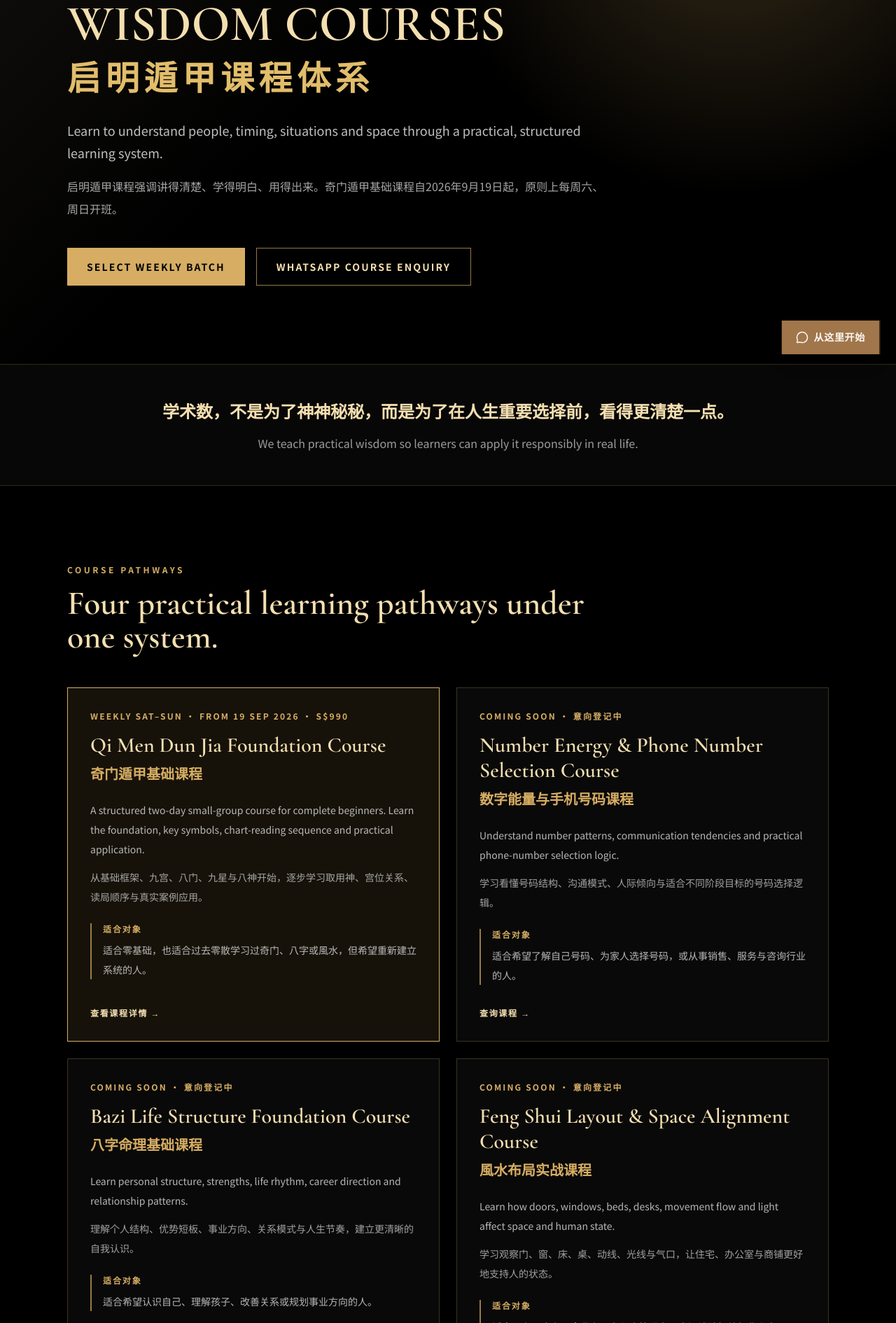
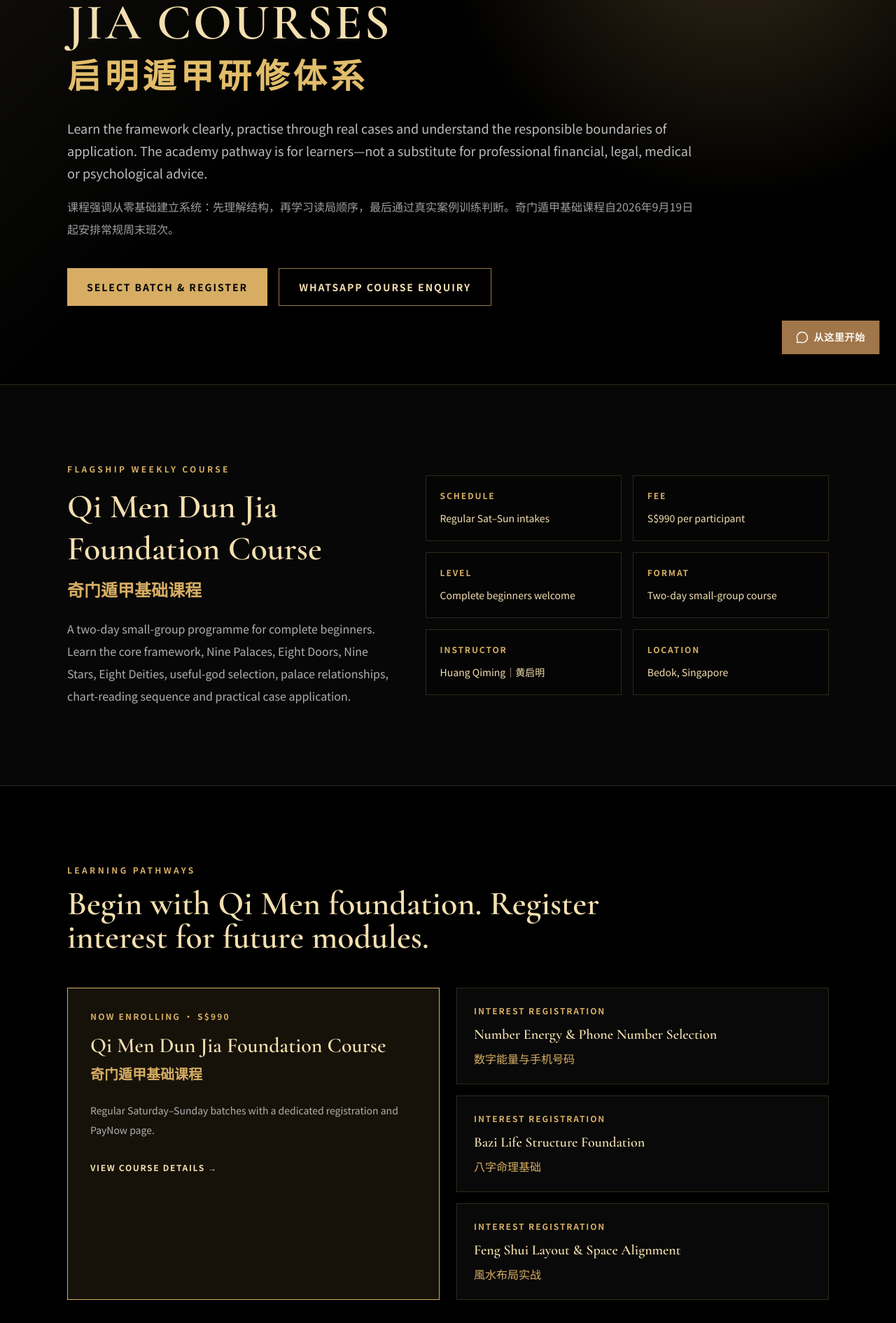
Before and after one commit to BODHIWONG/qmfeng-website, a Next.js app: page /courses in a window 1280 px wide. Shown: the part 270-2160 px from the top of the page at 70% size. Built offline with nearby package versions, Linux system fonts and the light colour scheme.

Commit message:
Refine academy page around weekly flagship course

```diff
--- a/app/courses/page.tsx
+++ b/app/courses/page.tsx
@@ -6,49 +6,28 @@ import Footer from "@/components/footer";
 import FloatingActions from "@/components/floating-actions";
 
 export const metadata: Metadata = {
-  title: "Qimen Strategy Courses Singapore｜启明遁甲课程体系",
+  title: "Qimen Strategy Academy Singapore｜Weekly Qi Men Dun Jia Courses",
   description:
-    "启明遁甲 Qimen Strategy 新加坡东方智慧实战课程。奇门遁甲基础课程自2026年9月19日起每周六、周日开班，适合零基础，费用S$990。另设数字能量、八字与風水课程意向登记。",
-  keywords: ["Qimen Strategy courses Singapore", "Qi Men Dun Jia course Singapore", "奇门遁甲课程新加坡", "启明遁甲课程"],
+    "Qimen Strategy Academy provides structured Qi Men Dun Jia courses in Singapore. The two-day foundation course offers regular Saturday–Sunday intakes from 19 September 2026 at S$990 per participant.",
+  keywords: [
+    "Qimen Strategy Academy Singapore",
+    "Qi Men Dun Jia course Singapore",
+    "Weekly Qi Men course Singapore",
+    "Qi Men foundation class Singapore",
+    "奇门遁甲课程新加坡",
+    "启明遁甲研修",
+  ],
   alternates: { canonical: "https://www.qmfeng.com/courses" },
 };
 
-const WA_LINK = "https://wa.me/6589593499?text=Hello%20Qimen%20Strategy%2C%20I%20would%20like%20to%20enquire%20about%20your%20courses%20in%20Singapore.";
+const WA_LINK =
+  "https://wa.me/6589593499?text=Hello%20Qimen%20Strategy%20Academy%2C%20I%20would%20like%20to%20enquire%20about%20your%20courses%20in%20Singapore.";
 const REGISTER_LINK = "/course-registration?course=qimen-foundation&batch=2026-09-19";
 
-const courses = [
-  {
-    title: "Qi Men Dun Jia Foundation Course", zh: "奇门遁甲基础课程",
-    status: "Weekly Sat–Sun · From 19 Sep 2026 · S$990", featured: true,
-    body: "A structured two-day small-group course for complete beginners. Learn the foundation, key symbols, chart-reading sequence and practical application.",
-    bodyZh: "从基础框架、九宫、八门、九星与八神开始，逐步学习取用神、宫位关系、读局顺序与真实案例应用。",
-    suitable: "适合零基础，也适合过去零散学习过奇门、八字或風水，但希望重新建立系统的人。",
-    href: "/qi-men-dun-jia-course-singapore", cta: "查看课程详情",
-  },
-  {
-    title: "Number Energy & Phone Number Selection Course", zh: "数字能量与手机号码课程",
-    status: "Coming Soon · 意向登记中", featured: false,
-    body: "Understand number patterns, communication tendencies and practical phone-number selection logic.",
-    bodyZh: "学习看懂号码结构、沟通模式、人际倾向与适合不同阶段目标的号码选择逻辑。",
-    suitable: "适合希望了解自己号码、为家人选择号码，或从事销售、服务与咨询行业的人。",
-    href: WA_LINK, cta: "查询课程",
-  },
-  {
-    title: "Bazi Life Structure Foundation Course", zh: "八字命理基础课程",
-    status: "Coming Soon · 意向登记中", featured: false,
-    body: "Learn personal structure, strengths, life rhythm, career direction and relationship patterns.",
-    bodyZh: "理解个人结构、优势短板、事业方向、关系模式与人生节奏，建立更清晰的自我认识。",
-    suitable: "适合希望认识自己、理解孩子、改善关系或规划事业方向的人。",
-    href: WA_LINK, cta: "查询课程",
-  },
-  {
-    title: "Feng Shui Layout & Space Alignment Course", zh: "風水布局实战课程",
-    status: "Coming Soon · 意向登记中", featured: false,
-    body: "Learn how doors, windows, beds, desks, movement flow and light affect space and human state.",
-    bodyZh: "学习观察门、窗、床、桌、动线、光线与气口，让住宅、办公室与商铺更好地支持人的状态。",
-    suitable: "适合屋主、店主、企业主、办公室管理者及空间设计相关行业人士。",
-    href: WA_LINK, cta: "查询课程",
-  },
+const upcoming = [
+  ["Number Energy & Phone Number Selection", "数字能量与手机号码", "Interest registration"],
+  ["Bazi Life Structure Foundation", "八字命理基础", "Interest registration"],
+  ["Feng Shui Layout & Space Alignment", "風水布局实战", "Interest registration"],
 ];
 
 export default function CoursesPage() {
@@ -58,53 +37,101 @@ export default function CoursesPage() {
         <Navbar />
         <main>
           <section className="relative overflow-hidden px-4 pb-20 pt-32 md:pb-28 md:pt-40">
-            <div className="absolute inset-0 bg-[radial-gradient(circle_at_82%_16%,rgba(214,173,99,0.24),transparent_34%),linear-gradient(135deg,rgba(244,223,176,0.08),transparent_42%)]" />
+            <div className="absolute inset-0 bg-[radial-gradient(circle_at_82%_16%,rgba(214,173,99,0.25),transparent_34%),linear-gradient(135deg,rgba(244,223,176,0.08),transparent_42%)]" />
             <div className="container relative mx-auto max-w-6xl">
-              <p className="text-xs font-bold uppercase tracking-[0.34em] text-[#d6ad63]">Qimen Strategy Courses · Singapore</p>
-              <h1 className="mt-5 max-w-5xl text-4xl font-semibold uppercase leading-none text-[#f4dfb0] md:text-7xl">Practical Eastern Wisdom Courses</h1>
-              <h2 className="mt-5 text-3xl font-semibold tracking-[0.14em] text-[#e2bd6b] md:text-5xl">启明遁甲课程体系</h2>
-              <p className="mt-8 max-w-3xl text-lg leading-8 text-white/75">Learn to understand people, timing, situations and space through a practical, structured learning system.</p>
-              <p className="mt-4 max-w-3xl leading-8 text-white/65">启明遁甲课程强调讲得清楚、学得明白、用得出来。奇门遁甲基础课程自2026年9月19日起，原则上每周六、周日开班。</p>
+              <p className="text-xs font-bold uppercase tracking-[0.30em] text-[#d6ad63]">Qimen Strategy Academy · Singapore</p>
+              <h1 className="mt-5 max-w-5xl text-4xl font-semibold uppercase leading-[0.98] tracking-[0.04em] text-[#f4dfb0] md:text-7xl">
+                Structured Qi Men Dun Jia Courses
+              </h1>
+              <h2 className="mt-5 text-3xl font-semibold tracking-[0.12em] text-[#e2bd6b] md:text-5xl">启明遁甲研修体系</h2>
+              <p className="mt-8 max-w-4xl text-lg leading-8 text-white/74">
+                Learn the framework clearly, practise through real cases and understand the responsible boundaries of application. The academy pathway is for learners—not a substitute for professional financial, legal, medical or psychological advice.
+              </p>
+              <p className="mt-4 max-w-4xl leading-8 text-white/62">
+                课程强调从零基础建立系统：先理解结构，再学习读局顺序，最后通过真实案例训练判断。奇门遁甲基础课程自2026年9月19日起安排常规周末班次。
+              </p>
               <div className="mt-10 flex flex-col gap-4 sm:flex-row">
-                <Link href={REGISTER_LINK} className="inline-flex items-center justify-center bg-[#d6ad63] px-7 py-4 text-sm font-bold uppercase tracking-[0.15em] text-black hover:bg-[#f4dfb0]">Select Weekly Batch</Link>
-                <a href={WA_LINK} target="_blank" rel="noopener noreferrer" className="inline-flex items-center justify-center border border-[#d6ad63]/70 px-7 py-4 text-sm font-bold uppercase tracking-[0.15em] text-[#f4dfb0] hover:bg-[#d6ad63]/10">WhatsApp Course Enquiry</a>
+                <Link href={REGISTER_LINK} className="inline-flex items-center justify-center bg-[#d6ad63] px-7 py-4 text-sm font-bold uppercase tracking-[0.14em] text-black hover:bg-[#f4dfb0]">
+                  Select Batch & Register
+                </Link>
+                <a href={WA_LINK} target="_blank" rel="noopener noreferrer" className="inline-flex items-center justify-center border border-[#d6ad63]/70 px-7 py-4 text-sm font-bold uppercase tracking-[0.14em] text-[#f4dfb0] hover:bg-[#d6ad63]/10">
+                  WhatsApp Course Enquiry
+                </a>
               </div>
             </div>
           </section>
 
-          <section className="border-y border-[#d6ad63]/20 bg-[#070707] px-4 py-12">
-            <div className="container mx-auto max-w-5xl text-center"><p className="text-xl font-semibold leading-9 text-[#f4dfb0] md:text-2xl">学术数，不是为了神神秘秘，而是为了在人生重要选择前，看得更清楚一点。</p><p className="mt-4 text-white/60">We teach practical wisdom so learners can apply it responsibly in real life.</p></div>
+          <section className="border-y border-[#d6ad63]/20 bg-[#070707] px-4 py-20 md:py-28">
+            <div className="container mx-auto grid max-w-6xl gap-10 lg:grid-cols-[0.9fr_1.1fr] lg:items-center">
+              <div>
+                <p className="text-xs font-bold uppercase tracking-[0.28em] text-[#d6ad63]">Flagship Weekly Course</p>
+                <h2 className="mt-4 text-3xl font-semibold leading-tight text-[#f4dfb0] md:text-5xl">Qi Men Dun Jia Foundation Course</h2>
+                <p className="mt-3 text-2xl font-semibold text-[#d6ad63]">奇门遁甲基础课程</p>
+                <p className="mt-6 text-base leading-8 text-white/68">
+                  A two-day small-group programme for complete beginners. Learn the core framework, Nine Palaces, Eight Doors, Nine Stars, Eight Deities, useful-god selection, palace relationships, chart-reading sequence and practical case application.
+                </p>
+              </div>
+              <div className="grid gap-4 sm:grid-cols-2">
+                {[
+                  ["Schedule", "Regular Sat–Sun intakes"],
+                  ["Fee", "S$990 per participant"],
+                  ["Level", "Complete beginners welcome"],
+                  ["Format", "Two-day small-group course"],
+                  ["Instructor", "Huang Qiming｜黄启明"],
+                  ["Location", "Bedok, Singapore"],
+                ].map(([label, value]) => (
+                  <div key={label} className="border border-[#d6ad63]/20 bg-black/35 p-5">
+                    <p className="text-xs font-bold uppercase tracking-[0.16em] text-[#d6ad63]">{label}</p>
+                    <p className="mt-3 text-sm leading-6 text-[#f4dfb0]">{value}</p>
+                  </div>
+                ))}
+              </div>
+            </div>
           </section>
 
           <section className="px-4 py-20 md:py-28">
             <div className="container mx-auto max-w-6xl">
-              <p className="text-xs font-bold uppercase tracking-[0.3em] text-[#d6ad63]">Course Pathways</p>
-              <h2 className="mt-4 max-w-3xl text-3xl font-semibold text-[#f4dfb0] md:text-5xl">Four practical learning pathways under one system.</h2>
+              <p className="text-xs font-bold uppercase tracking-[0.28em] text-[#d6ad63]">Learning Pathways</p>
+              <h2 className="mt-4 max-w-4xl text-3xl font-semibold text-[#f4dfb0] md:text-5xl">
+                Begin with Qi Men foundation. Register interest for future modules.
+              </h2>
               <div className="mt-12 grid gap-6 md:grid-cols-2">
-                {courses.map((course) => {
-                  const external = course.href.startsWith("http");
-                  const card = <article className={`flex h-full flex-col border p-7 md:p-8 ${course.featured ? "border-[#d6ad63] bg-[#d6ad63]/10" : "border-[#d6ad63]/25 bg-white/[0.035]"}`}>
-                    <p className="text-xs font-bold uppercase tracking-[0.18em] text-[#d6ad63]">{course.status}</p>
-                    <h3 className="mt-4 text-2xl font-semibold text-[#f4dfb0] md:text-3xl">{course.title}</h3><p className="mt-2 text-xl font-semibold text-[#d6ad63]">{course.zh}</p>
-                    <p className="mt-6 text-sm leading-7 text-white/70">{course.body}</p><p className="mt-3 text-sm leading-7 text-white/62">{course.bodyZh}</p>
-                    <div className="mt-6 border-l-2 border-[#d6ad63]/70 pl-4"><p className="text-xs font-bold uppercase tracking-[0.16em] text-[#d6ad63]">适合对象</p><p className="mt-2 text-sm leading-7 text-white/70">{course.suitable}</p></div>
-                    <span className="mt-auto pt-8 text-xs font-bold uppercase tracking-[0.14em] text-[#f4dfb0]">{course.cta} →</span>
-                  </article>;
-                  return external ? <a key={course.title} href={course.href} target="_blank" rel="noopener noreferrer">{card}</a> : <Link key={course.title} href={course.href}>{card}</Link>;
-                })}
+                <Link href="/qi-men-dun-jia-course-singapore" className="border border-[#d6ad63] bg-[#d6ad63]/10 p-8 transition hover:bg-[#d6ad63]/15">
+                  <p className="text-xs font-bold uppercase tracking-[0.18em] text-[#d6ad63]">Now Enrolling · S$990</p>
+                  <h3 className="mt-4 text-3xl font-semibold text-[#f4dfb0]">Qi Men Dun Jia Foundation Course</h3>
+                  <p className="mt-2 text-xl font-semibold text-[#d6ad63]">奇门遁甲基础课程</p>
+                  <p className="mt-6 text-sm leading-7 text-white/66">Regular Saturday–Sunday batches with a dedicated registration and PayNow page.</p>
+                  <p className="mt-8 text-xs font-bold uppercase tracking-[0.14em] text-[#f4dfb0]">View Course Details →</p>
+                </Link>
+                <div className="space-y-4">
+                  {upcoming.map(([title, zh, status]) => (
+                    <a key={title} href={WA_LINK} target="_blank" rel="noopener noreferrer" className="block border border-[#d6ad63]/20 bg-white/[0.035] p-6 transition hover:border-[#d6ad63]/60">
+                      <p className="text-xs font-bold uppercase tracking-[0.16em] text-[#d6ad63]">{status}</p>
+                      <h3 className="mt-3 text-xl font-semibold text-[#f4dfb0]">{title}</h3>
+                      <p className="mt-2 text-[#d6ad63]">{zh}</p>
+                    </a>
+                  ))}
+                </div>
               </div>
             </div>
           </section>
 
           <section className="px-4 pb-24">
-            <div className="container mx-auto max-w-4xl border border-[#d6ad63]/40 bg-[#d6ad63]/10 p-8 text-center md:p-12">
-              <p className="text-xs font-bold uppercase tracking-[0.3em] text-[#d6ad63]">Weekly Qi Men Course</p><h2 className="mt-5 text-3xl font-semibold text-[#f4dfb0] md:text-5xl">Choose your preferred weekend.</h2>
-              <p className="mx-auto mt-6 max-w-2xl leading-8 text-white/70">报名系统会自动列出未来每周六、周日的班次。选择日期、填写资料并完成PayNow付款后确认名额。</p>
-              <Link href={REGISTER_LINK} className="mt-8 inline-flex items-center justify-center bg-[#d6ad63] px-8 py-4 text-sm font-bold uppercase tracking-[0.15em] text-black hover:bg-[#f4dfb0]">Select Batch & Register</Link>
+            <div className="container mx-auto max-w-5xl border border-[#d6ad63]/40 bg-[#d6ad63]/10 p-8 text-center md:p-12">
+              <p className="text-xs font-bold uppercase tracking-[0.28em] text-[#d6ad63]">Registration & Policy</p>
+              <h2 className="mt-5 text-3xl font-semibold text-[#f4dfb0] md:text-5xl">Choose a batch only after reviewing the course policy.</h2>
+              <p className="mx-auto mt-6 max-w-3xl leading-8 text-white/68">
+                A place is confirmed after payment verification and written acknowledgement. Transfer, cancellation, recording and course-material rules are stated in the Course Registration Policy.
+              </p>
+              <div className="mt-8 flex flex-col justify-center gap-4 sm:flex-row">
+                <Link href={REGISTER_LINK} className="inline-flex items-center justify-center bg-[#d6ad63] px-8 py-4 text-sm font-bold uppercase tracking-[0.14em] text-black hover:bg-[#f4dfb0]">Select Batch & Register</Link>
+                <Link href="/course-policy" className="inline-flex items-center justify-center border border-[#d6ad63]/70 px-8 py-4 text-sm font-bold uppercase tracking-[0.14em] text-[#f4dfb0] hover:bg-[#d6ad63]/10">Read Course Policy</Link>
+              </div>
             </div>
           </section>
         </main>
-        <Footer /><FloatingActions />
+        <Footer />
+        <FloatingActions />
       </div>
     </LanguageProvider>
   );
```
